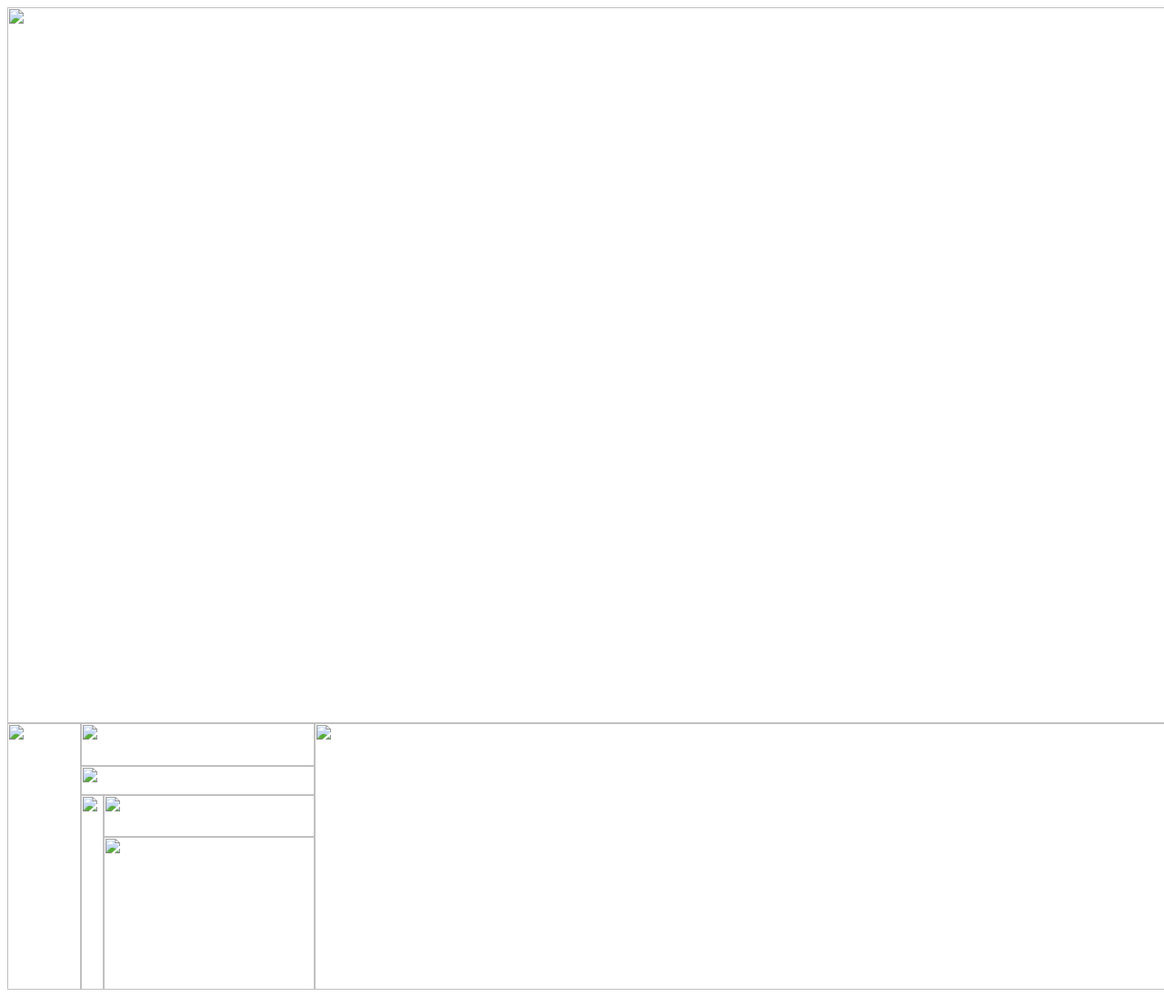
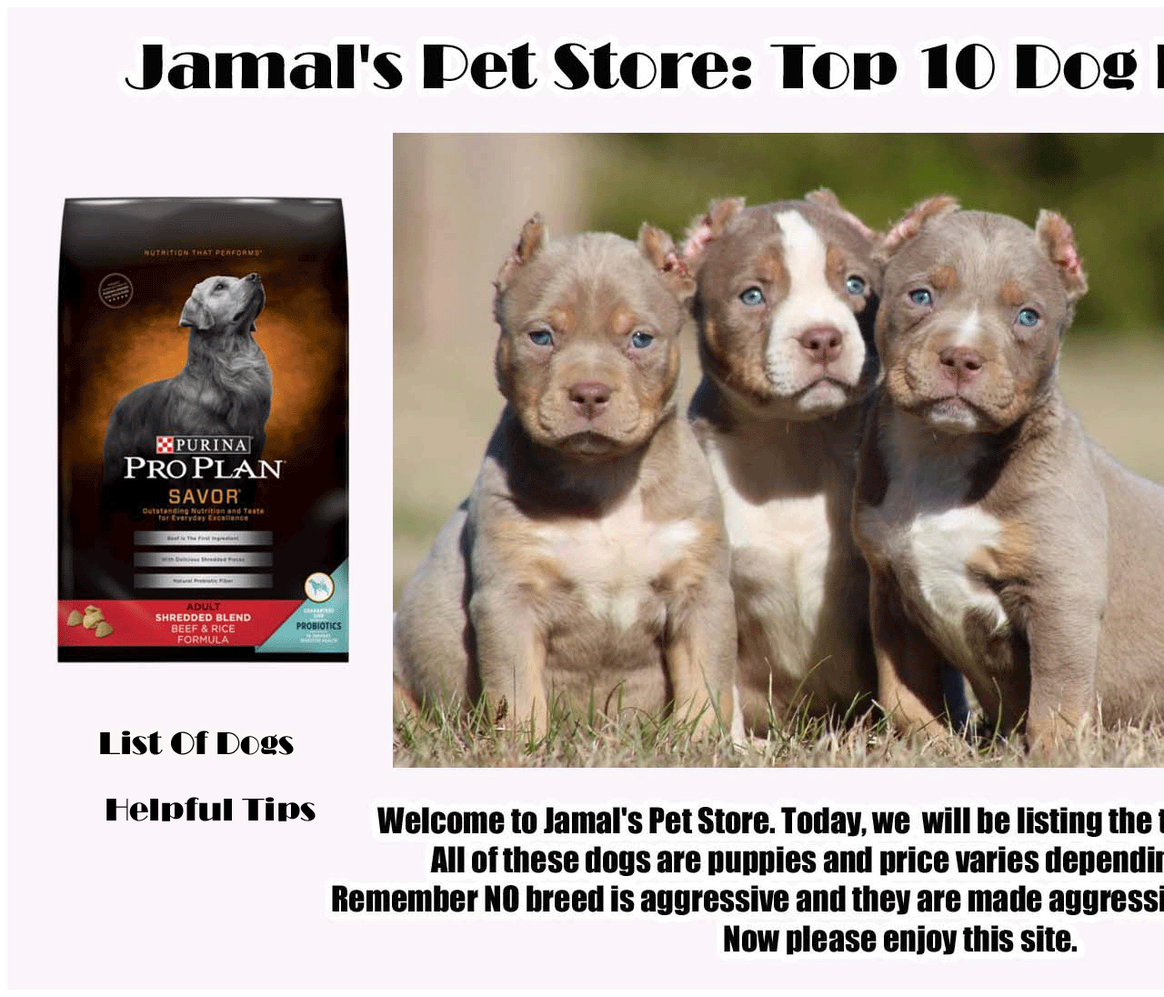
Before and after one commit to LordFraquad23/Top-10-Dogs, a plain HTML site: page Index.html in a window 1280 px wide. Shown: the top 1096 px of the page at 91% size. Drawn offline with Linux system fonts and the light colour scheme.

Commit message:
Update Index.html

```diff
--- a/Index.html
+++ b/Index.html
@@ -8,31 +8,31 @@
 <TABLE WIDTH=1920 BORDER=0 CELLPADDING=0 CELLSPACING=0>
 	<TR>
 		<TD COLSPAN=4>
-			<IMG SRC="images/Index_01.gif" WIDTH=1920 HEIGHT=787></TD>
+			<IMG SRC="Index_01.gif" WIDTH=1920 HEIGHT=787></TD>
 	</TR>
 	<TR>
 		<TD ROWSPAN=4>
-			<IMG SRC="images/Index_02.gif" WIDTH=81 HEIGHT=293></TD>
+			<IMG SRC="Index_02.gif" WIDTH=81 HEIGHT=293></TD>
 		<TD COLSPAN=2>
 			<A HREF="https://lordfraquad23.github.io/Top-10-Dogs/List-Of-dogs-(1).html">
-				<IMG SRC="images/Index_03.gif" WIDTH=257 HEIGHT=47 BORDER=0></A></TD>
+				<IMG SRC="Index_03.gif" WIDTH=257 HEIGHT=47 BORDER=0></A></TD>
 		<TD ROWSPAN=4>
-			<IMG SRC="images/Index_04.gif" WIDTH=1582 HEIGHT=293></TD>
+			<IMG SRC="Index_04.gif" WIDTH=1582 HEIGHT=293></TD>
 	</TR>
 	<TR>
 		<TD COLSPAN=2>
-			<IMG SRC="images/Index_05.gif" WIDTH=257 HEIGHT=32></TD>
+			<IMG SRC="Index_05.gif" WIDTH=257 HEIGHT=32></TD>
 	</TR>
 	<TR>
 		<TD ROWSPAN=2>
-			<IMG SRC="images/Index_06.gif" WIDTH=25 HEIGHT=214></TD>
+			<IMG SRC="Index_06.gif" WIDTH=25 HEIGHT=214></TD>
 		<TD>
 			<A HREF="https://lordfraquad23.github.io/Top-10-Dogs/Final-Page-(1).html">
-				<IMG SRC="images/Index_07.gif" WIDTH=232 HEIGHT=46 BORDER=0></A></TD>
+				<IMG SRC="Index_07.gif" WIDTH=232 HEIGHT=46 BORDER=0></A></TD>
 	</TR>
 	<TR>
 		<TD>
-			<IMG SRC="images/Index_08.gif" WIDTH=232 HEIGHT=168></TD>
+			<IMG SRC="Index_08.gif" WIDTH=232 HEIGHT=168></TD>
 	</TR>
 </TABLE>
 <!-- End ImageReady Slices -->
```
